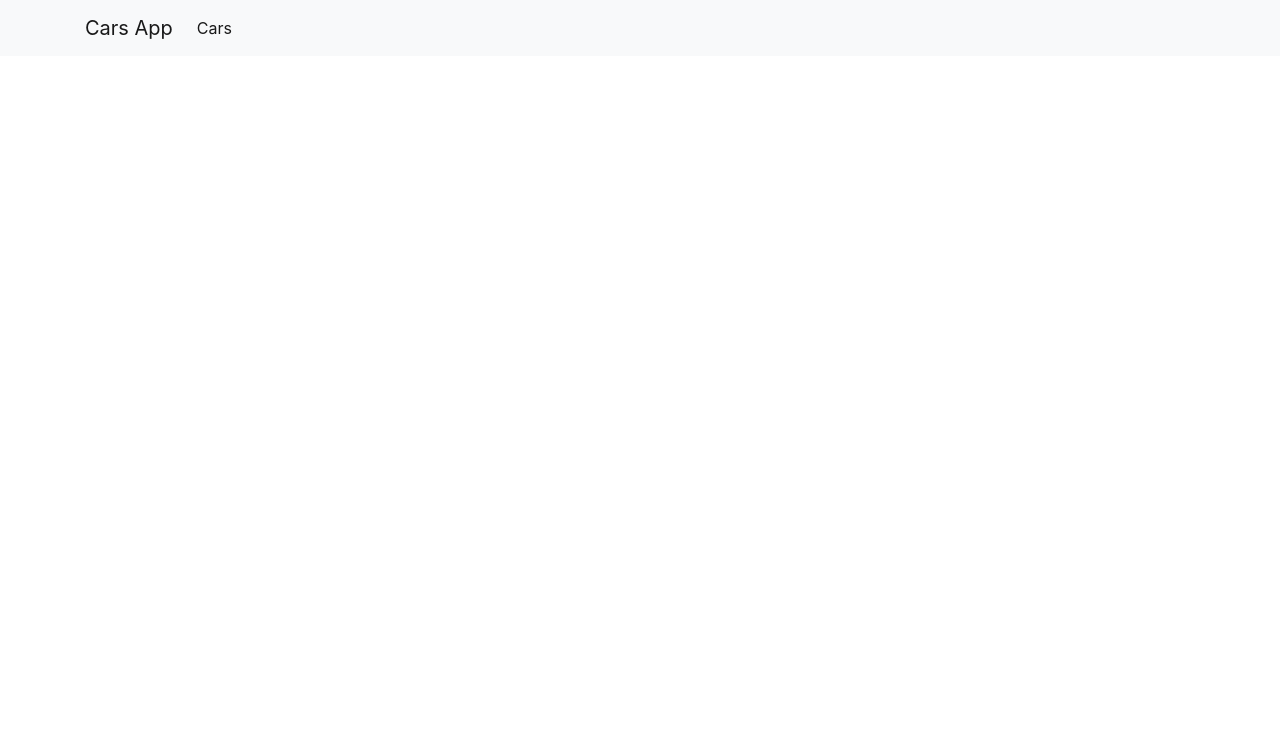
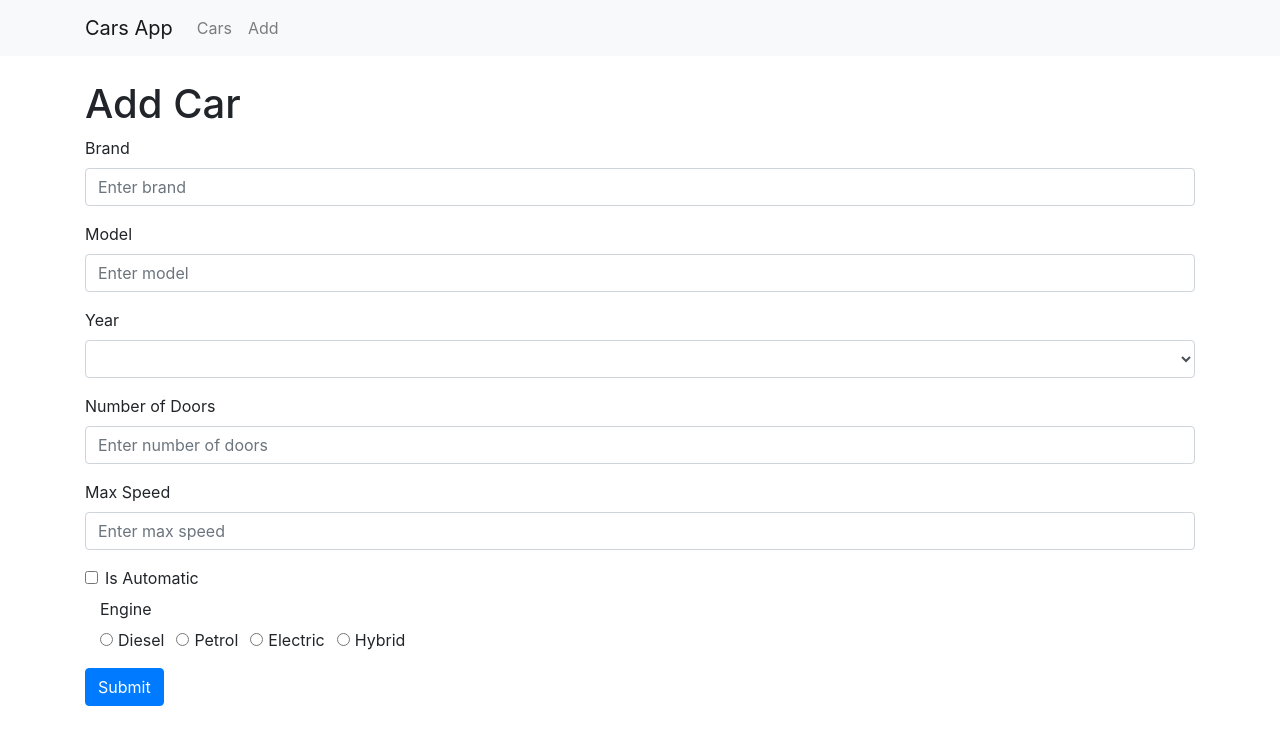
Before and after one commit to dusankaK/cars-app, a Vue app: page /add in a window 1280 px wide. Shown: the top 744 px of the page. Built offline with nearby package versions, Linux system fonts and the light colour scheme; the HTML template or start-up script is replaced by a standard one.

Commit message:
In progress

```diff
--- a/src/App.vue
+++ b/src/App.vue
@@ -9,9 +9,8 @@
 
             <div class="collapse navbar-collapse" id="navbarNav">
                 <ul class="navbar-nav">
-                    <li class="nav-item active">
-                        <router-link to="/cars" class="nav-item nav-link">Cars</router-link>
-                    </li>
+                      <router-link to="/cars" class="nav-item nav-link">Cars</router-link>
+                      <router-link to="/add" class="nav-item nav-link">Add</router-link>
                 </ul>
             </div>
             </div>
--- /dev/null
+++ b/src/components/AddCar.vue
@@ -0,0 +1,94 @@
+<template>
+    <div class="container">
+        <h1 class="mt-4">Add Car</h1>
+
+        <form @submit.prevent="onSubmit">
+            <div class="form-group">
+                <label for="brand">Brand</label>
+                <input v-model="newCar.brand" type="text" class="form-control" aria-describedby="brand" placeholder="Enter brand">
+            </div>
+            <div class="form-group">
+                <label for="model">Model</label>
+                <input v-model="newCar.model" type="text" class="form-control" aria-describedby="model" placeholder="Enter model">
+            </div>
+            <div class="form-group">
+                <label for="year">Year</label>
+                    <select class="form-control" v-model="newCar.year">
+                        <option v-for="(year, key) in yearOfCar" :key="key" :value="year">
+                            {{ year }}
+                        </option>
+                    </select>
+            </div>
+             <div class="form-group">
+                <label for="doors">Number of Doors</label>
+                <input v-model="newCar.numberOfDoors" type="number" class="form-control" aria-describedby="doors" placeholder="Enter number of doors">
+            </div>
+             <div class="form-group">
+                <label for="speed">Max Speed</label>
+                <input v-model="newCar.MaxSpeed" type="number" class="form-control" aria-describedby="speed" placeholder="Enter max speed">
+            </div>
+            <div class="form-check">
+                <input class="form-check-input" type="checkbox" value="true" v-model="newCar.isAutomatic">
+                <label class="form-check-label" for="isAutomatic">
+                    Is Automatic
+                </label>
+            </div>
+            <div class="form-group">
+                <label for="engine" class="col-4 col-form-label">Engine </label>
+                <div class="col-8">
+                    <div class="form-check-inline">
+                        <label class="form-check-label">
+                        <input type="radio" class="form-check-input" name="engine" value="diesel" v-model="newCar.engine">Diesel
+                        </label>
+                    </div>
+                    <div class="form-check-inline">
+                        <label class="form-check-label">
+                        <input type="radio" class="form-check-input" name="engine" value="petrol" v-model="newCar.engine">Petrol
+                        </label>
+                    </div>
+                    <div class="form-check-inline">
+                        <label class="form-check-label">
+                        <input type="radio" class="form-check-input" name="engine" value="electric" v-model="newCar.engine">Electric
+                        </label>
+                    </div>
+                    <div class="form-check-inline">
+                        <label class="form-check-label">
+                        <input type="radio" class="form-check-input" name="engine" value="hybrid" v-model="newCar.engine">Hybrid
+                        </label>
+                    </div>
+                </div>
+            </div>
+            <div class="form-group">
+                <button type="button" class="btn btn-primary">Submit</button>
+            </div>
+        </form>
+    </div>
+</template>
+
+<script>
+export default {
+    data() {
+        return {
+            newCar: {},
+            yearOfCar: []
+        }
+    },
+
+    created() {
+        for(let year=1990; year < 2019; year++){
+            this.yearOfCar.push(year)
+        }
+    },
+    methods: {
+        onSubmit() {
+            this.newCar.isAutomatic = !!this.newCar.isAutomatic
+            cars.addCar(this.newCar)
+            this.$router.push('/cars')
+        }
+    }
+}
+</script>
+
+<style scoped>
+
+</style>
--- a/src/components/AppCars.vue
+++ b/src/components/AppCars.vue
@@ -22,7 +22,7 @@ export default {
     created () {
         cars.getAll().then(response =>{
             this.cars = response.data
-      })
+        })
     }
 
 }
--- a/src/router.js
+++ b/src/router.js
@@ -2,6 +2,7 @@ import Vue from 'vue'
 import Router from 'vue-router';
 
 import AppCars from './components/AppCars.vue';
+import AddCar from './components/AddCar.vue';
 
 Vue.use(Router);
 
@@ -10,5 +11,6 @@ export default new Router({
     routes: [
         {path: '/', redirect: 'cars'},
         {path: '/cars', component: AppCars},
+        {path: '/add', component: AddCar}
       ]
 })
--- a/src/services/cars-service.js
+++ b/src/services/cars-service.js
@@ -7,6 +7,9 @@ export default class CarsService {
     getAll() {
         return axios.get('cars')
     }
+    add(car) {
+        return axios.get('cars', car)
+    }
 }
 
 export const cars = new CarsService();
```
